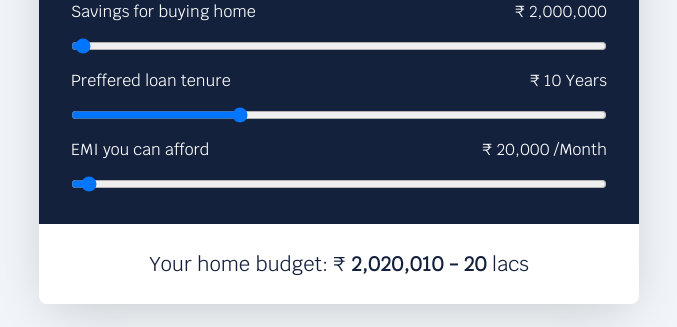
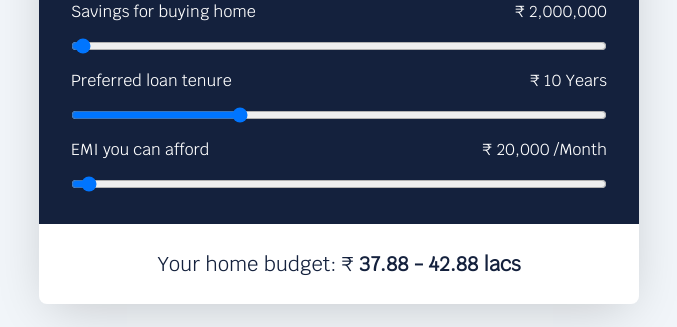
Before and after one commit to samcasmmm/hookfish-demo, a React (Vite) app: page / in a window 1280 px wide. Both pictures are taken after a click on the item "Emi Calculator". Shown: the part 189-516 px from the top of the page, without its empty margins (301-978 px from the left). Built offline with nearby package versions, Linux system fonts and the light colour scheme.

Commit message:
emi calculator fix

```diff
--- a/src/components/BudgetCalculator.tsx
+++ b/src/components/BudgetCalculator.tsx
@@ -12,7 +12,7 @@ const BudgetCalculator = () => {
       steps: 500000,
     },
     {
-      label: 'Preffered loan tenure',
+      label: 'Preferred loan tenure',
       subLabel: 'Years',
       value: 10,
       min: 1,
@@ -36,8 +36,23 @@ const BudgetCalculator = () => {
 
   const handleRangeChange = (index: number, newValue: number) => {
     const newSavings = [...savings];
-    newSavings[index].value = newValue; // Update the 'value' property
+    newSavings[index].value = newValue;
     setSavings(newSavings);
+  };
+  const formatBudget = (budget: number, interestRate = 0.875) => {
+    const interest = budget * interestRate;
+    const totalBudget = budget + interest;
+    if (totalBudget >= 10000000) {
+      return `${(totalBudget / 10000000).toFixed(2)} - ${(
+        (totalBudget + 5000000) /
+        10000000
+      ).toFixed(2)} cr`;
+    } else {
+      return `${(totalBudget / 100000).toFixed(2)} - ${(
+        (totalBudget + 500000) /
+        100000
+      ).toFixed(2)}  lacs`;
+    }
   };
 
   return (
@@ -70,11 +85,7 @@ const BudgetCalculator = () => {
       </div>
       <div className='result'>
         <p>
-          Your home budget: ₹{' '}
-          <span>
-            {totalBudget.toLocaleString()} - {Math.floor(totalBudget / 100000)}
-          </span>{' '}
-          lacs
+          Your home budget: ₹ <span>{formatBudget(totalBudget, 0.875)}</span>
         </p>
       </div>
     </div>
```
